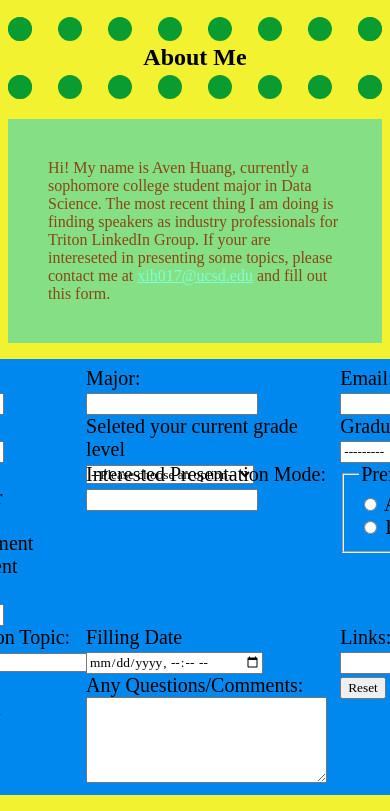
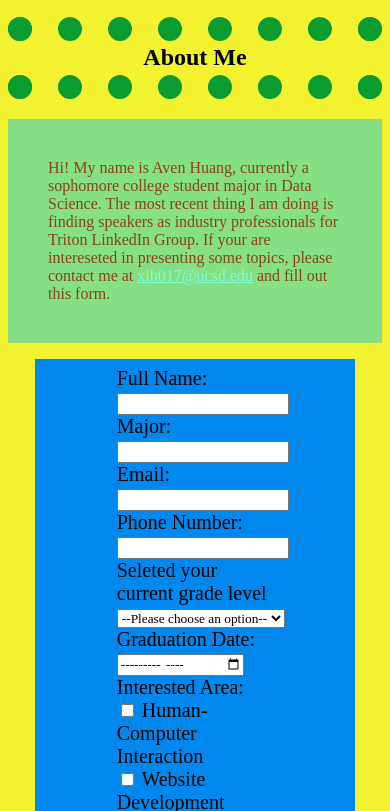
Before and after one commit to xxwwyytt017/wi21-cse110-lab3, a plain HTML site: page index.html in a window 390 px wide. Shown: the part 224-1035 px from the top of the page. Drawn offline with Linux system fonts and the light colour scheme; a web font is replaced by a local one.

Commit message:
add media query

```diff
--- a/style.css
+++ b/style.css
@@ -120,3 +120,20 @@ footer {
         position: absolute;
         display: inline;
 }
+
+@media screen and (max-width: 1200px) {
+        form {
+                display: grid;
+                grid-template-columns: auto;
+                grid-template-rows: auto;
+                justify-self: center;
+                font-size: 15pt;
+                background-color: #08E;
+                padding: 2% 1% 2% 1%;
+        }
+        form > div {
+                display: block;
+                width:50%;
+                margin: auto;
+        }
+}
```
